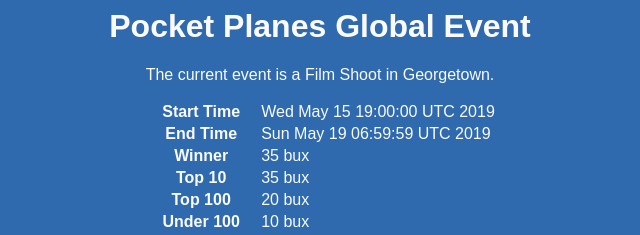
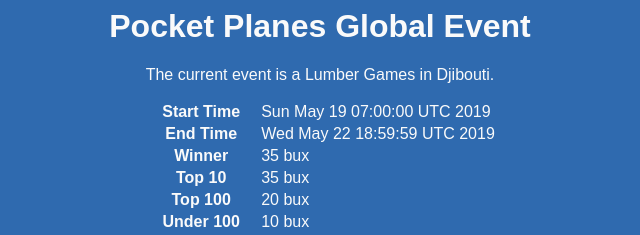
Before and after one commit to ahyattdev/ppevent.andrewhyatt.us, a plain HTML site: page docs/index.html in a window 1280 px wide. Shown: the top 235 px of the page, 320-960 px from the left. Drawn offline with Linux system fonts and the light colour scheme.

Commit message:
Event changed

```diff
--- a/docs/index.html
+++ b/docs/index.html
@@ -7,15 +7,15 @@
 <h1 class="center">Pocket Planes Global Event</h1>
 <div>
 <p class="center">The current event is a
-Film Shoot in Georgetown.</p>
+Lumber Games in Djibouti.</p>
 <table class="center">
 <tr>
 <th>Start Time</th>
-<td>Wed May 15 19:00:00 UTC 2019</td>
+<td>Sun May 19 07:00:00 UTC 2019</td>
 </tr>
 <tr>
 <th>End Time</th>
-<td>Sun May 19 06:59:59 UTC 2019</td>
+<td>Wed May 22 18:59:59 UTC 2019</td>
 </tr>
 <tr>
 <th>Winner</th>
```
